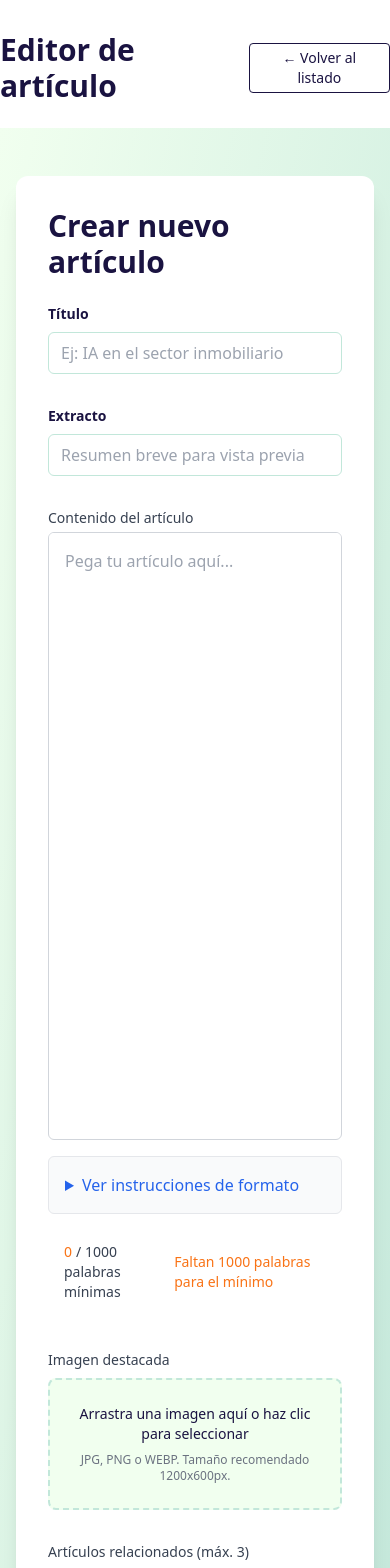
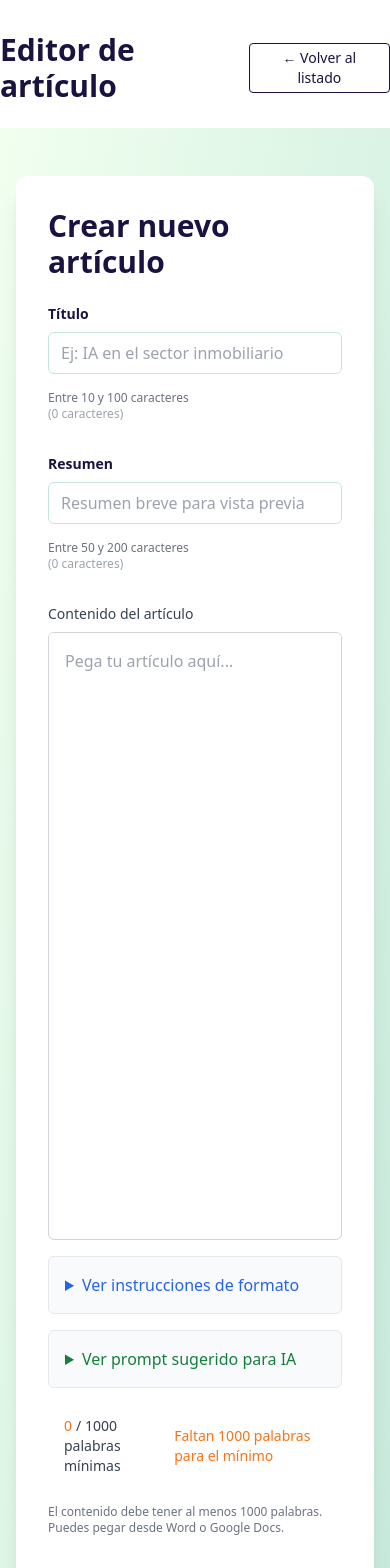
Before and after one commit to Nelvb/lhc-legal-consulting, a Next.js app in the folder src/frontend/: page /admin/blog/new-article in a window 390 px wide. Shown: the top 1568 px of the page. Built offline with nearby package versions, Linux system fonts and the light colour scheme; no server answers.

Commit message:
Mejoras en el formulario de artículos del admin: validaciones, prompt IA, responsive y centrado de artículos relacionados

```diff
--- a/src/frontend/components/admin/blog/BlogArticleForm.tsx
+++ b/src/frontend/components/admin/blog/BlogArticleForm.tsx
@@ -1,7 +1,18 @@
+/**
+ * Formulario reutilizable para crear o editar artículos del blog en el panel de administración.
+ *
+ * Este componente incluye:
+ * - Validaciones estrictas (longitud mínima y máxima por campo)
+ * - Contador de caracteres en Título y Resumen
+ * - Prompt para IA (instrucciones + textarea opcional)
+ * - Subida de imagen destacada (con vista previa y validación)
+ * - Editor enriquecido simplificado (textarea + formateo automático)
+ * - Selector de artículos relacionados (1 a 3)
+ * - Vista previa del artículo antes de publicar
+ * - Totalmente responsive con Tailwind CSS
+ */
+
 'use client'
-
-// Formulario para crear o editar artículos en el blog del admin.
-// Integra validaciones, subida de imagen destacada, editor enriquecido y selector de artículos relacionados.
 
 import React, { useState, useEffect } from 'react'
 import Input from '@/components/ui/Input'
@@ -19,6 +30,7 @@ interface BlogArticleFormProps {
     content: string
     image: string
     related: string[]
+    ai_prompt?: string
   }
 }
 
@@ -28,14 +40,12 @@ const BlogArticleForm: React.FC<BlogArticleFormProps> = ({ onSubmit, initialData
   const [content, setContent] = useState(initialData?.content || '')
   const [image, setImage] = useState(initialData?.image || '')
   const [related, setRelated] = useState<string[]>(initialData?.related || [])
+  const [aiPrompt, setAiPrompt] = useState(initialData?.ai_prompt || '')
   const [errors, setErrors] = useState<{ [key: string]: string }>({})
   const [isPreviewMode, setIsPreviewMode] = useState(false)
 
-  // Sincronizar `image` en edición o al volver de vista previa
   useEffect(() => {
-    if (initialData?.image) {
-      setImage(initialData.image)
-    }
+    if (initialData?.image) setImage(initialData.image)
   }, [initialData?.image])
 
   const handleSubmit = async (e: React.FormEvent) => {
@@ -48,7 +58,7 @@ const BlogArticleForm: React.FC<BlogArticleFormProps> = ({ onSubmit, initialData
     }
 
     if (excerpt.length < 50 || excerpt.length > 200) {
-      newErrors.excerpt = 'El extracto debe tener entre 50 y 200 caracteres'
+      newErrors.excerpt = 'El resumen debe tener entre 50 y 200 caracteres'
     }
 
     const plainText = content.replace(/<[^>]+>/g, ' ').replace(/\s+/g, ' ').trim()
@@ -62,8 +72,8 @@ const BlogArticleForm: React.FC<BlogArticleFormProps> = ({ onSubmit, initialData
       newErrors.image = 'Debes subir una imagen antes de continuar'
     }
 
-    if (related.length === 0) {
-      newErrors.related = 'Debes seleccionar al menos un artículo relacionado'
+    if (related.length < 1 || related.length > 3) {
+      newErrors.related = 'Selecciona entre 1 y 3 artículos relacionados'
     }
 
     if (Object.keys(newErrors).length > 0) {
@@ -77,6 +87,7 @@ const BlogArticleForm: React.FC<BlogArticleFormProps> = ({ onSubmit, initialData
       content,
       image,
       related,
+      ai_prompt: aiPrompt
     }
 
     onSubmit(articleData)
@@ -88,7 +99,7 @@ const BlogArticleForm: React.FC<BlogArticleFormProps> = ({ onSubmit, initialData
 
   const handleImageUpload = (imageUrl: string) => {
     setImage(imageUrl)
-    setErrors((prev) => ({ ...prev, image: '' }))
+    setErrors(prev => ({ ...prev, image: '' }))
   }
 
   if (isPreviewMode) {
@@ -99,7 +110,7 @@ const BlogArticleForm: React.FC<BlogArticleFormProps> = ({ onSubmit, initialData
           excerpt,
           content,
           image,
-          related,
+          related
         }}
         onBack={() => setIsPreviewMode(false)}
       />
@@ -114,6 +125,7 @@ const BlogArticleForm: React.FC<BlogArticleFormProps> = ({ onSubmit, initialData
         </h2>
 
         <form onSubmit={handleSubmit} className="space-y-8">
+          {/* TÍTULO */}
           <div>
             <Input
               label="Título"
@@ -122,37 +134,49 @@ const BlogArticleForm: React.FC<BlogArticleFormProps> = ({ onSubmit, initialData
               placeholder="Ej: IA en el sector inmobiliario"
               required
             />
+            <p className="text-xs text-gray-500 mt-2">Entre 10 y 100 caracteres</p>
+            <p className="text-xs text-gray-400">({title.length} caracteres)</p>
             {errors.title && <p className="text-red-600 text-sm mt-1">{errors.title}</p>}
           </div>
 
+          {/* RESUMEN */}
           <div>
             <Input
-              label="Extracto"
+              label="Resumen"
               value={excerpt}
               onChange={(e) => setExcerpt(e.target.value)}
               placeholder="Resumen breve para vista previa"
               required
             />
+            <p className="text-xs text-gray-500 mt-2">Entre 50 y 200 caracteres</p>
+            <p className="text-xs text-gray-400">({excerpt.length} caracteres)</p>
             {errors.excerpt && <p className="text-red-600 text-sm mt-1">{errors.excerpt}</p>}
           </div>
 
+          {/* CONTENIDO */}
           <div>
-            <label className="block text-sm font-medium text-gray-700 mb-1">Contenido del artículo</label>
+            <label className="block text-sm font-medium text-gray-700 mb-2">Contenido del artículo</label>
             <EditorContentArticle content={content} onChange={setContent} />
+            <p className="text-xs text-gray-500 mt-3">
+              El contenido debe tener al menos 1000 palabras. Puedes pegar desde Word o Google Docs.
+            </p>
             {errors.content && <p className="text-red-600 text-sm mt-1">{errors.content}</p>}
           </div>
 
+          {/* IMAGEN */}
           <div>
             <p className="block text-sm font-medium text-gray-700 mb-2">Imagen destacada</p>
             <ImageUpload onImageUpload={handleImageUpload} initialImage={image} />
             {errors.image && <p className="text-red-600 text-sm mt-1">{errors.image}</p>}
           </div>
 
+          {/* RELACIONADOS */}
           <div>
             <ArticlesSelector selected={related} setSelected={setRelated} />
             {errors.related && <p className="text-red-600 text-sm mt-1">{errors.related}</p>}
           </div>
 
+          {/* ACCIONES */}
           <div className="flex justify-between gap-4 pt-4">
             <Button type="button" variant="secondary" onClick={() => history.back()}>
               Cancelar
--- a/src/frontend/components/admin/ui/blog/EditorContentArticle.tsx
+++ b/src/frontend/components/admin/ui/blog/EditorContentArticle.tsx
@@ -2,16 +2,8 @@
  * EditorContentArticle.tsx
  *
  * Componente de edición de artículos para el panel de administración.
- * Utiliza un enfoque simplificado con textarea y transformación de texto a HTML.
- *
- * Este componente:
- * - Permite al admin pegar texto desde Word/Google Docs
- * - Transforma el texto plano en HTML estructurado mediante htmlFormatter
- * - Muestra instrucciones claras para el formato
- * - Incluye contador de palabras para validación
- *
- * @author Boost A Project Team
- * @version 2.0.0
+ * Convierte texto plano en HTML usando un textarea con instrucciones.
+ * Incluye contador de palabras, instrucciones de formato y prompt para IA.
  */
 
 'use client'
@@ -38,7 +30,6 @@ const EditorContentArticle: React.FC<EditorContentArticleProps> = ({ content, on
     onChange(formatted)
   }
 
-  // Si recibimos contenido inicial, procesarlo
   useEffect(() => {
     if (content && rawText === '') {
       setRawText(content)
@@ -47,7 +38,6 @@ const EditorContentArticle: React.FC<EditorContentArticleProps> = ({ content, on
       onChange(formatted)
     }
   }, [])
-
 
   return (
     <div>
@@ -91,6 +81,41 @@ const EditorContentArticle: React.FC<EditorContentArticleProps> = ({ content, on
         </details>
       </div>
 
+      <div className="mt-4 bg-gray-50 p-4 rounded-md border border-gray-200">
+        <details>
+          <summary className="font-medium text-green-700 cursor-pointer">Ver prompt sugerido para IA</summary>
+          <pre className="mt-2 whitespace-pre-wrap text-sm text-gray-700 bg-white p-3 rounded border border-gray-200 overflow-auto max-h-60">
+{`Necesito un artículo para mi plataforma web de inversión inmobiliaria "Boost A Project" en TEXTO PLANO, siguiendo exactamente estas normas de formato:
+
+1. Extensión: Mínimo 1000 palabras, ideal 1500 palabras. El sistema rechazará automáticamente contenido más corto.
+
+2. Formato específico:
+   - TÍTULOS: Deben estar rodeados por dobles asteriscos. Ejemplo: **Título del artículo**
+   - NEGRITAS: Usa dobles asteriscos para destacar palabras clave. Ejemplo: Este es un texto con **palabras importantes** destacadas.
+   - LISTAS CON GUIONES: Usa guión medio seguido de espacio. No añadas saltos de línea entre elementos. Ejemplo:
+     - Primer elemento
+     - Segundo elemento
+   - LISTAS NUMERADAS: Usa números seguidos de punto y espacio. No añadas saltos de línea entre elementos. Ejemplo:
+     1. Primer paso
+     2. Segundo paso
+   - PÁRRAFOS: Separa cada párrafo con UNA línea en blanco.
+   - NO USES TABLAS: Presenta datos comparativos usando listas o párrafos. Las tablas no son compatibles con nuestro sistema.
+
+3. IMPORTANTE: No proceses el formato. Quiero ver los asteriscos (**) en el texto, NO quiero que conviertas las marcas en formato visual. Necesito el texto con los símbolos para que mi sistema los interprete.
+
+4. NO incluyas estas instrucciones en el resultado final.
+
+5. El contenido debe ser profesional, informativo y orientado a inversores inmobiliarios, con datos concretos y ejemplos prácticos.
+
+6. Si necesitas presentar datos comparativos, utiliza listas con guiones o listas numeradas en lugar de tablas. Las tablas no son compatibles con nuestro sistema y causarán errores.
+
+7. Tema del artículo: [INSERTAR TEMA AQUÍ]
+
+Dame el resultado como texto plano dentro de un bloque de código (\\\`\\\`\\\`), para que pueda copiarlo exactamente como está, con todos los caracteres de formato visibles.`}
+          </pre>
+        </details>
+      </div>
+
       <div className="mt-3">
         <WordCounter htmlContent={html} />
       </div>
--- a/src/frontend/components/articles/ArticleRelated.tsx
+++ b/src/frontend/components/articles/ArticleRelated.tsx
@@ -1,3 +1,15 @@
+/**
+ * ArticleRelated.tsx
+ *
+ * Componente que muestra una lista de artículos relacionados al final de la vista de detalle de un artículo.
+ *
+ * Este bloque:
+ * - Muestra como máximo 3 artículos relacionados (ya filtrados desde el componente padre)
+ * - Alinea automáticamente 1 o 2 artículos al centro del contenedor
+ * - Aplica hover, efectos visuales y adaptación responsiva con Tailwind
+ * - Se oculta si no hay artículos disponibles
+ */
+
 'use client';
 
 import React from 'react';
@@ -28,12 +40,20 @@ const ArticleRelated: React.FC<ArticleRelatedProps> = ({ articles }) => {
           Artículos que podrían interesarte
         </h2>
 
-        <div className="grid grid-cols-1 md:grid-cols-3 gap-8">
+        <div
+          className={`grid gap-8 ${
+            articles.length === 1
+              ? 'grid-cols-1 justify-items-center'
+              : articles.length === 2
+              ? 'grid-cols-1 sm:grid-cols-2 justify-items-center sm:justify-items-stretch'
+              : 'grid-cols-1 sm:grid-cols-3'
+          }`}
+        >
           {articles.map((article) => (
             <Link
               href={`/blog/${article.slug}`}
               key={article.id}
-              className="group"
+              className="group w-full max-w-md"
             >
               <div className="rounded-lg overflow-hidden shadow-lg transition-all duration-300 group-hover:shadow-2xl group-hover:-translate-y-1">
                 <div className="relative h-48 w-full">
@@ -53,9 +73,7 @@ const ArticleRelated: React.FC<ArticleRelatedProps> = ({ articles }) => {
                     {formatDate(article.date || article.created_at)}
                   </p>
                   {article.excerpt && (
-                    <p className="text-gray-700 line-clamp-2">
-                      {article.excerpt}
-                    </p>
+                    <p className="text-gray-700 line-clamp-2">{article.excerpt}</p>
                   )}
                 </div>
               </div>
```
Also changed, not shown: src/frontend/app/admin/blog/editar/[slug]/page.tsx (+6 -12 lines).
